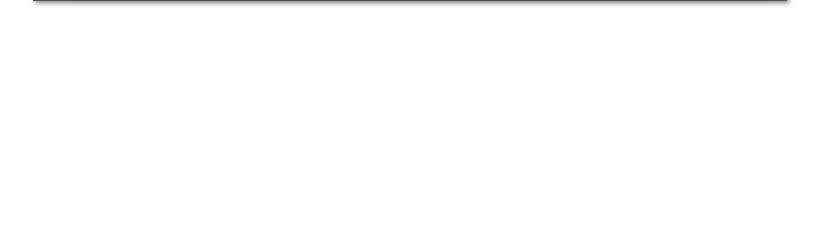
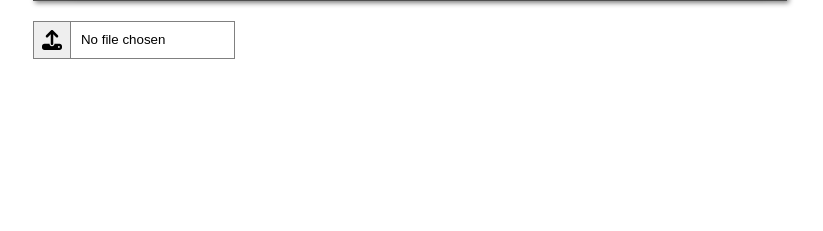
Before and after one commit to a-brice/pdfextract, a Flask app: template templates/drawing.html in a window 1280 px wide. Shown: the part 285-516 px from the top of the page, without its empty margins (230-1053 px from the left). Run offline with Flask 3, Linux system fonts and the light colour scheme; the template is opened without the code that fills it, so the values that code supplies are empty.

Commit message:
import drawing created in JS

```diff
--- a/static/css/drawing.css
+++ b/static/css/drawing.css
@@ -53,7 +53,6 @@ h1{
     left: 0;
     color: red;
     font: bold 0.8em serif;
-    display: none;
 }
 
 #box-name{
@@ -155,3 +154,33 @@ button.cont{
     border-radius: 0 5px 5px 0;
     border-left: 0;
 }
+
+div.import-zone{
+    margin-top: 20px;
+    display: flex;
+    border: 1px gray solid;
+    width: 200px;
+}
+
+.lbl-icon{
+    border-right: 1px gray solid;
+    background-color: #eee;
+    padding: 8px;
+}
+
+.lbl-icon img{
+    width: 20px;
+    height: 20px;
+    display: block;
+}
+
+#json{
+    display: block;
+    align-self: center;
+    margin: auto;
+    margin-left: 10px;
+}
+
+#json::-webkit-file-upload-button{
+    display: none;
+}
--- a/static/js/draw.js
+++ b/static/js/draw.js
@@ -60,11 +60,12 @@ box.addEventListener('mousedown', (e) => {
     nb_clicks++;
     if (nb_clicks % 2 != 0){
         // let x = e.clientX, y = e.clientY;
+        let type = document.querySelector('input[name="type"]:checked').value;
         follows = true;
         nb_rects++;
         rect = document.createElement('div');
         rect.classList.add('rect-box');
-        rect.innerHTML = `<span class="label-span" ${!showLabelRect ? 'style="display: none"' : ''}>label : ${nb_rects}</span>`
+        rect.innerHTML = `<span class="label-span" ${showLabelRect ? '': 'style="display: none"'}>${nb_rects}; ${type}</span>`
         rect.style.cssText = origin_rect(coordX, coordY);
         box.appendChild(rect);
         rect.setAttribute('label', nb_rects);
@@ -115,6 +116,7 @@ function setRectBbox(){
 function setRectType(){
     let type = document.querySelector('input[name="type"]:checked').value;
     rect.setAttribute('type', type);
+    rect.querySelector('.label-span').textContent = rect.getAttribute('label') + ';' + type;
 }
 
 
@@ -132,7 +134,7 @@ function drawRectangle(){
 boxnameInput.addEventListener('input', (e) => {
     if (rect !== undefined){
         rect.setAttribute('label', e.target.value);
-        rect.querySelector('.label-span').textContent = 'label : ' + e.target.value;
+        rect.querySelector('.label-span').textContent = e.target.value + ';' + rect.getAttribute('type');
     }
 })
 
--- /dev/null
+++ b/static/js/importDrawing.js
@@ -0,0 +1,31 @@
+// variable : box, contentCoords, nb_rects, clickOnRect() => draw.js
+// currPage : html template (drawing.html)
+
+let inputFile = document.getElementById('json');
+inputFile.addEventListener('input', e => {
+
+    inputFile.files[0].text().then(res => JSON.parse(res)).then(obj => {
+        for (let i = 0; i < obj.length; i++){
+            let contentCoords = box.getBoundingClientRect();
+            let newrect = document.createElement('div');
+            newrect.classList.add('rect-box');
+            newrect.innerHTML = `<span class="label-span" ${!showLabelRect ? 'style="display: none"' : ''}>${obj[i].label}, ${obj[i].type}</span>`
+            newrect.style.cssText = `
+                position: absolute;
+                left: ${obj[i].bbox[0]}px;
+                top: ${obj[i].bbox[1]}px;
+                right: ${contentCoords.width - obj[i].bbox[2]}px;
+                bottom: ${contentCoords.height - obj[i].bbox[3]}px;
+                border: 2px darkred dashed;
+                ${currPage != obj[i].page ? "display: none": ""}
+            `
+            newrect.setAttribute('label', obj[i].label);
+            newrect.setAttribute('page', obj[i].page);
+            newrect.setAttribute('type', obj[i].type);
+            newrect.setAttribute('bbox', `${obj[i].bbox}`);
+            nb_rects++;
+            clickOnRect(newrect);
+            box.appendChild(newrect);
+        }
+    });
+})
--- a/templates/drawing.html
+++ b/templates/drawing.html
@@ -49,6 +49,12 @@
                     </div>
                 </div>
             </div>
+            <div class="import-zone">
+                <label for="json" class="lbl-icon">
+                    <img src="{{url_for('static', filename='img/upload-solid.svg')}}" alt="import">
+                </label>
+                <input type="file" name="json" id="json" accept=".json">
+            </div>
         </div>
 
 
@@ -69,6 +75,7 @@
     <script src="{{url_for('static', filename='js/handlePages.js')}}"></script>
     <script src="{{url_for('static', filename='js/draw.js')}}"></script>
     <script src="{{url_for('static', filename='js/download.js')}}"></script>
+    <script src="{{url_for('static', filename='js/importDrawing.js')}}"></script>
     <script>
         let nextBtn = document.querySelector('.cont');
         nextBtn.onclick = () => {
```
Also changed, not shown: static/img/upload-solid.svg (added).
